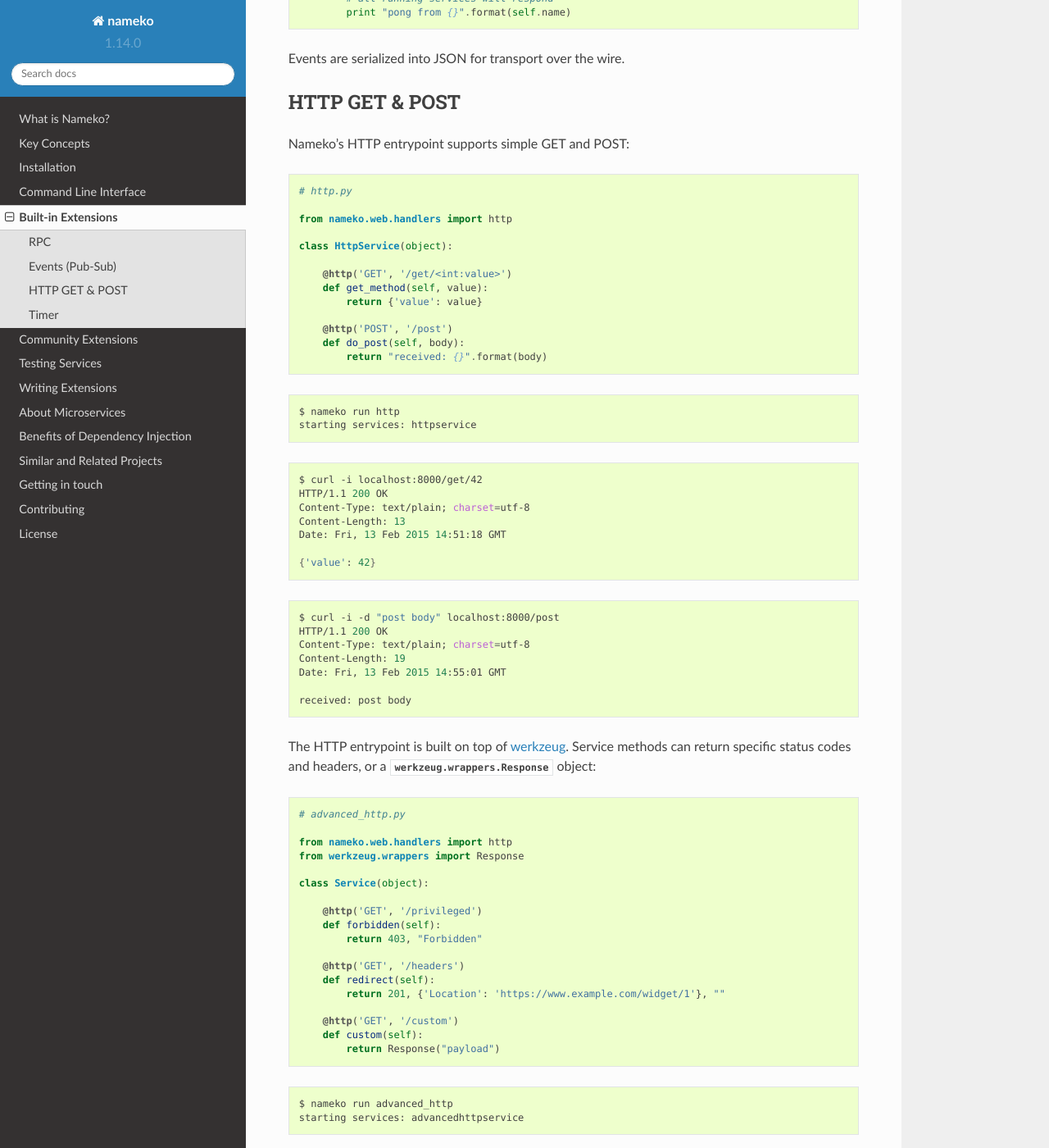
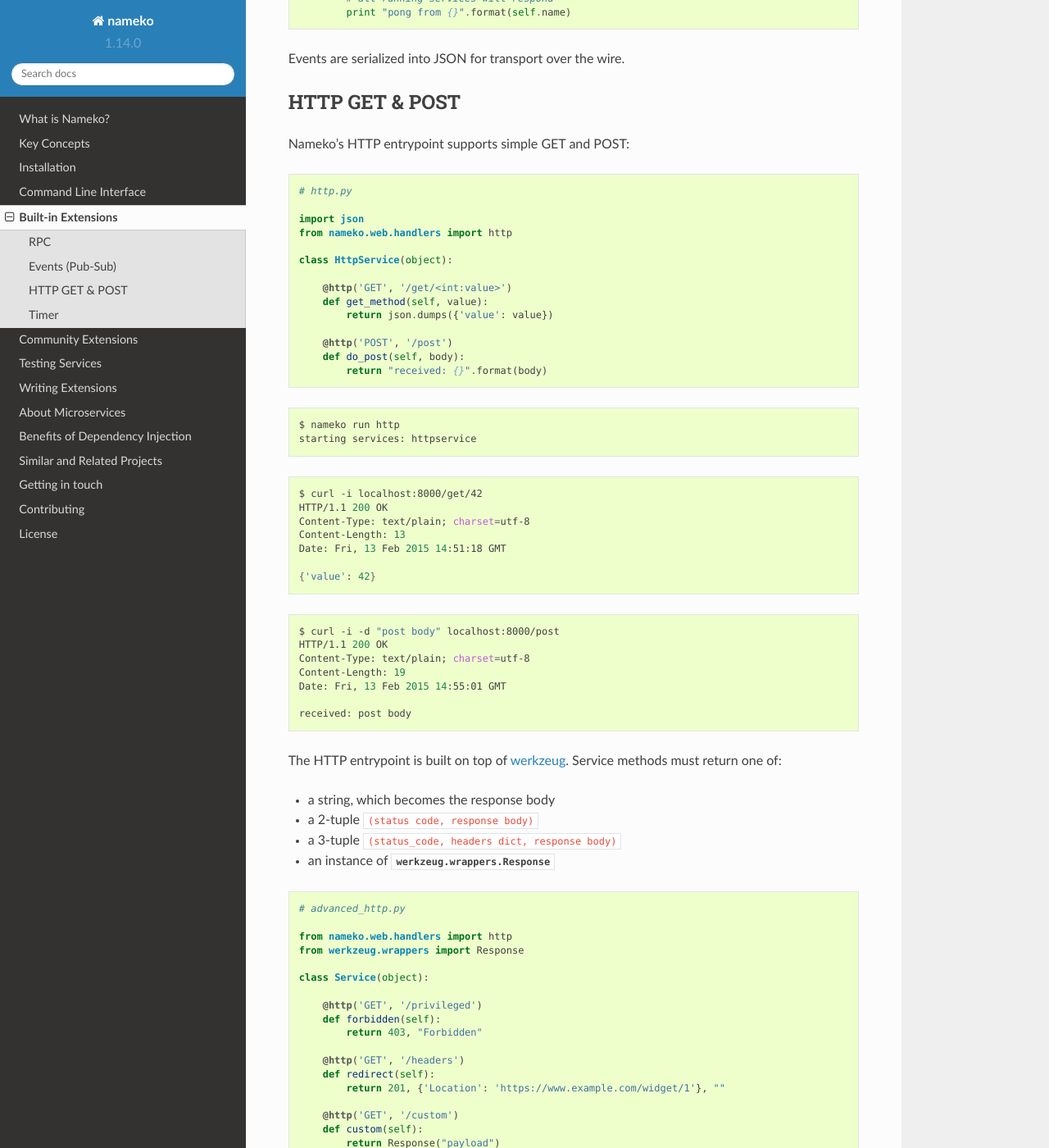
Before and after one commit to nameko/nameko, a Sphinx documentation site: the page built from docs/built_in_extensions.rst, in a window 1280 px wide and 1400 px high, scrolled down 2291 px. Shown: the whole window at 82% size. Built offline with Sphinx 7.4.7 and the Read the Docs theme 2.0.0, drawn with Linux system fonts in a browser that asks for light colours.

Commit message:
require string responses for http

```diff
--- a/docs/built_in_extensions.rst
+++ b/docs/built_in_extensions.rst
@@ -76,7 +76,12 @@
     received: post body
 
 
-The HTTP entrypoint is built on top of `werkzeug <http://werkzeug.pocoo.org/>`_. Service methods can return specific status codes and headers, or a :class:`werkzeug.wrappers.Response` object:
+The HTTP entrypoint is built on top of `werkzeug <http://werkzeug.pocoo.org/>`_. Service methods must return one of:
+
+- a string, which becomes the response body
+- a 2-tuple ``(status code, response body)``
+- a 3-tuple ``(status_code, headers dict, response body)``
+- an instance of :class:`werkzeug.wrappers.Response`
 
 .. literalinclude:: examples/advanced_http.py
 
--- a/docs/examples/http.py
+++ b/docs/examples/http.py
@@ -1,12 +1,13 @@
 # http.py
 
+import json
 from nameko.web.handlers import http
 
 class HttpService(object):
 
     @http('GET', '/get/<int:value>')
     def get_method(self, value):
-        return {'value': value}
+        return json.dumps({'value': value})
 
     @http('POST', '/post')
     def do_post(self, body):
```
Also changed, not shown: 2 other files.
